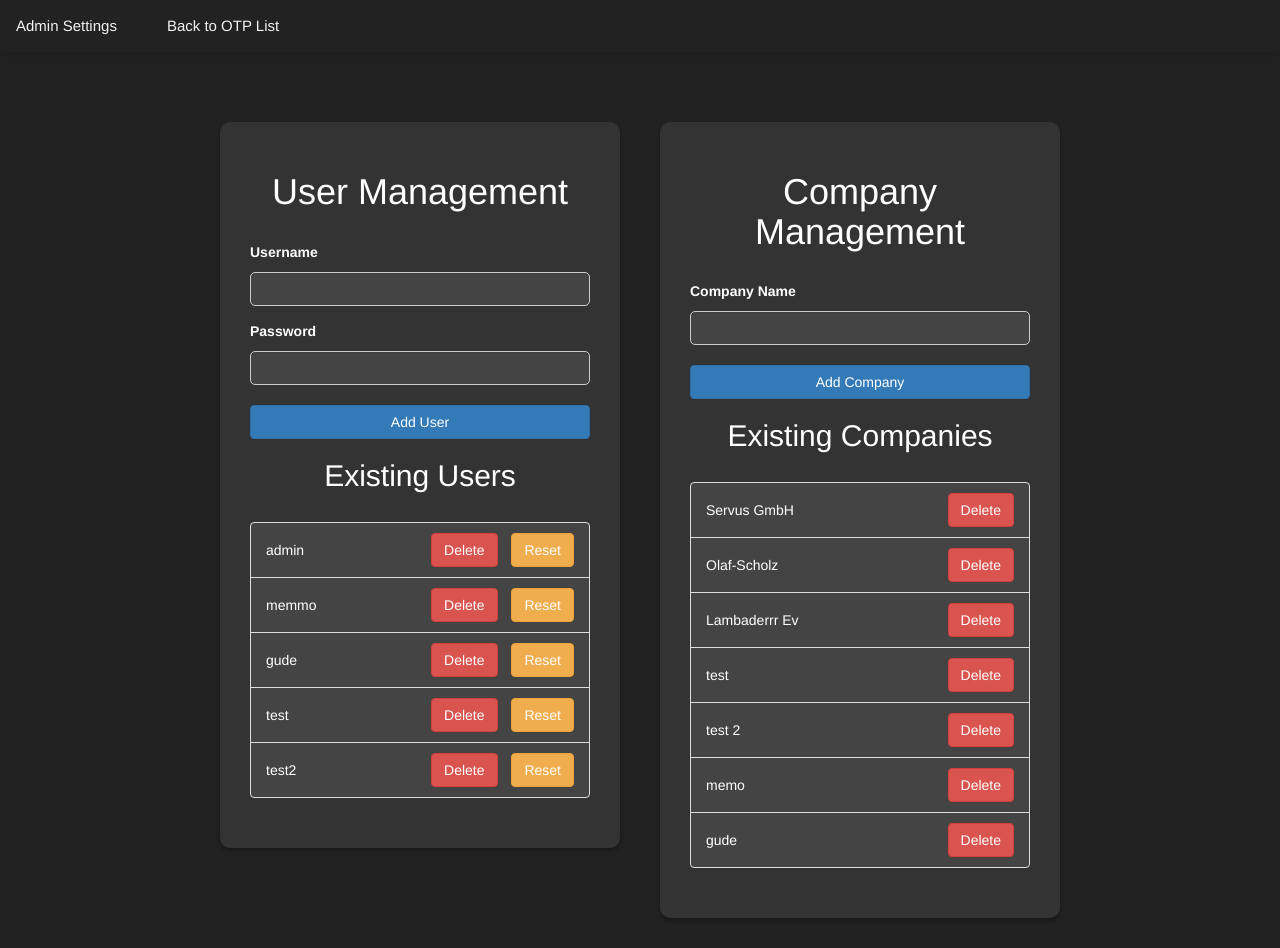
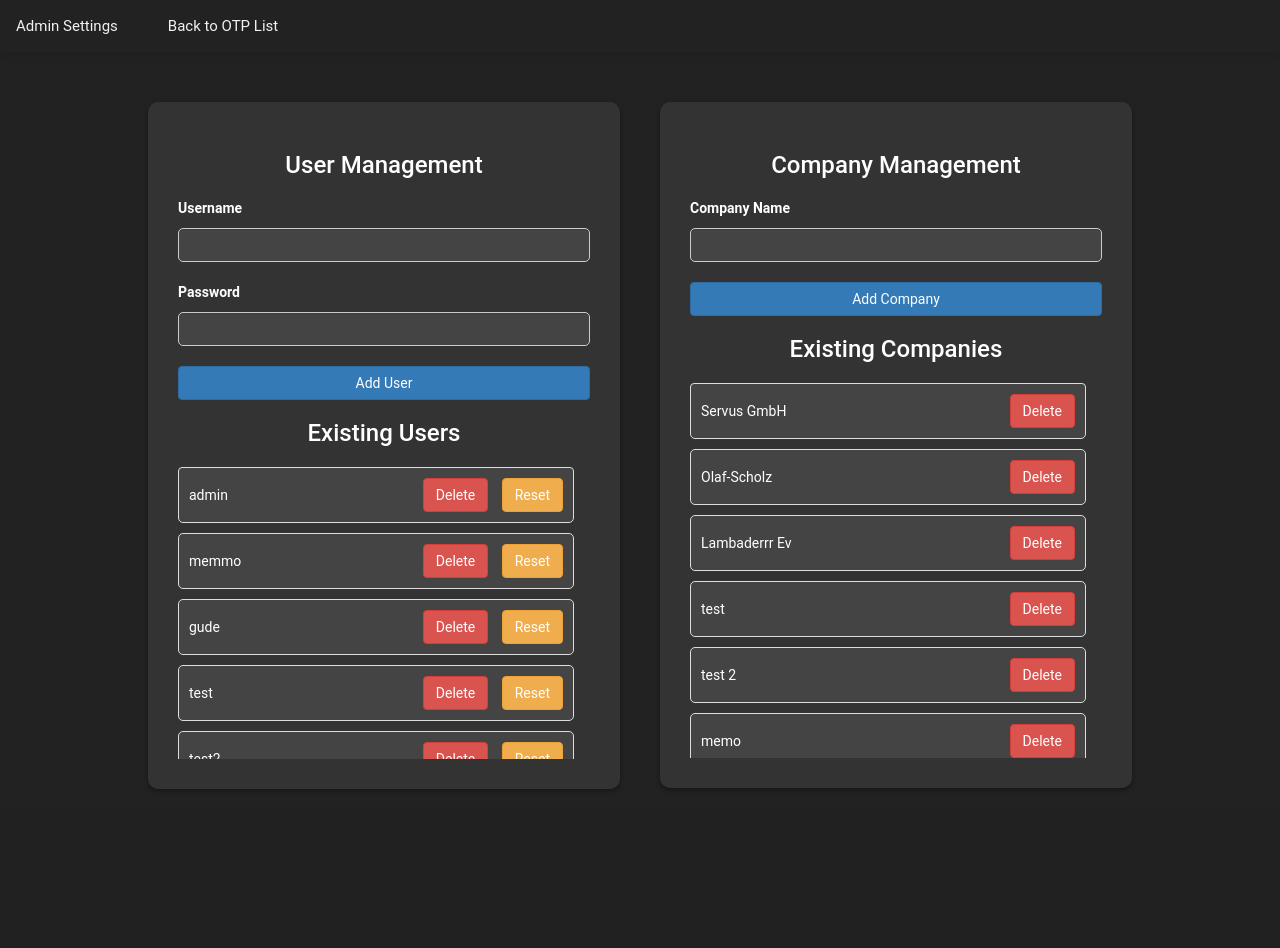
Before and after one commit to Migrim/OTP-Manager, a Flask app: page /admin/admin_settings in a window 1280 px wide. After the commit the page ends 789 px from the top, so only its background shows below. Run offline with Flask 3, Linux system fonts and the light colour scheme; a user stored in the database is signed in; data comes from the database, SQL or seed files in the repository; both versions use the stored data as it was after the commit; some libraries are stand-ins or nearby versions.

Commit message:
Changed - Settings; Add; Home; Login

```diff
--- a/app.py
+++ b/app.py
@@ -285,7 +285,7 @@ def login():
 
             return redirect(url_for('profile'))
         else:
-            flash('Invalid credentials!')
+            flash('Die Zugangsdaten konnten nicht validiert werden!')
 
     return render_template('login.html')
 
@@ -426,7 +426,6 @@ def edit(name):
     logging.error(f"OTP with name {name} not found.")
     return redirect(url_for('home'))
 
-
 @app.route('/delete_secret/<name>', methods=['POST'])
 @login_required
 def delete_secret(name):
@@ -476,7 +475,7 @@ def add():
 
     if form.validate_on_submit():
         name = form.name.data.strip()
-        secret = form.secret.data.strip()
+        secret = form.secret.data.strip().upper()
         otp_type = form.otp_type.data.lower().strip()
         refresh_time = form.refresh_time.data
         company_id = form.company.data
@@ -506,8 +505,9 @@ def add():
             logging.warning(f"User '{current_user.username}' attempted to add an OTP with invalid refresh time.")
             return redirect(url_for('add'))
 
-        if not re.fullmatch('[A-Z2-7=]{16,}', secret, re.IGNORECASE):
-            flash('Secret must be a valid base32 string with a minimum length of 16 characters.')
+        valid_base32 = re.fullmatch('[A-Z2-7=]{16,}', secret, re.IGNORECASE)
+        if not valid_base32 or len(secret) % 8 != 0:
+            flash('Secret must be a valid base32 string with a length that is a multiple of 8 characters.')
             logging.warning(f"User '{current_user.username}' attempted to add an OTP with an invalid secret.")
             return redirect(url_for('add'))
 
@@ -546,5 +546,3 @@ def add():
 
 if __name__ == '__main__':
     app.run(debug=True, port=5001, host='0.0.0.0')
-
-    #ben
--- a/templates/404.html
+++ b/templates/404.html
@@ -49,7 +49,7 @@
         <h1>404 - Page Not Found</h1>
         <p>Oops! It looks like you're lost....</p>
         <p>Return to <a href="/">Home</a> or try <a href="#" onclick="history.back()">going back</a>.</p>
-        <div class="emoji">Memmmmmooo</div>
+        <div class="emoji">Ich wars nicht...</div>
     </div>
 </body>
 </html>
--- a/templates/add.html
+++ b/templates/add.html
@@ -41,13 +41,15 @@
         <form method="POST">
             {{ form.hidden_tag() }}
             <div class="form-group">
-                {{ form.name.label }} {{ form.name(class="form-control") }}
+                {{ form.name.label }}
+                {{ form.name(class="form-control", title="Enter a unique name for the OTP secret", autofocus=true) }}
                 {% for error in form.name.errors %}
                     <span class="text-danger">{{ error }}</span>
                 {% endfor %}
             </div>
             <div class="form-group">
-                {{ form.secret.label }} {{ form.secret(class="form-control") }}
+                {{ form.secret.label }}
+                {{ form.secret(class="form-control", title="Enter a secure secret, at least 16 characters") }}
             </div>
             <div class="form-group">
                 {{ form.otp_type.label(class="form-check-label") }}
--- a/templates/admin_settings.html
+++ b/templates/admin_settings.html
@@ -6,6 +6,7 @@
         body {
             background-color: #222;
             color: #fff;
+            font-family: 'Roboto', sans-serif;
         }
         .navbar {
             box-shadow: 0 4px 8px 0 rgba(0, 0, 0, 0.1);
@@ -24,23 +25,29 @@
             justify-content: center;
             align-items: flex-start;
             flex-wrap: wrap;
-            min-height: 100vh;
-            padding-top: 50px;
+            min-height: 20vh;
+            padding-top: 10px;
         }
+
         .form-container {
-            max-width: 400px;
-            width: 100%;
+            width: calc(40% - 40px);
             padding: 30px;
             border-radius: 10px;
             box-shadow: 0 2px 5px rgba(0, 0, 0, 0.4);
             background: #333;
-            margin-bottom: 30px;
-            margin-left: 20px;
-            margin-right: 20px;
+            margin: 20px;
         }
+
         .form-title {
             text-align: center;
-            margin-bottom: 30px;
+            margin-bottom: 20px;
+            color: #fff;
+            font-size: 24px;
+        }
+        .form-group {
+            margin-bottom: 20px;
+        }
+        .form-label {
             color: #fff;
         }
         .form-control {
@@ -51,24 +58,90 @@
         .form-submit {
             margin-top: 20px;
         }
+
         .list-group-item {
             background-color: #444;
             color: #fff;
             display: flex;
-            justify-content: space-between; /* Align buttons to the right */
-            align-items: center; /* Center vertically */
+            justify-content: space-between;
+            align-items: center;
+            margin-bottom: 10px;
+            padding: 10px;
+            border-radius: 5px;
         }
         .btn-danger {
-            /* margin-left: auto;  Remove this line to align "Delete" and "Reset" buttons */
+            margin-left: auto;
         }
         .btn-warning {
-            margin-left: 10px; /* Add margin between "Delete" and "Reset" buttons */
+            margin-left: 10px;
         }
+
+        .company-list-container {
+            max-height: 375px;
+            overflow-y: auto;
+            scrollbar-width: thin;
+            scrollbar-color: #888 #333;
+            padding-right: 16px;
+        }
+
+        .company-list-container::-webkit-scrollbar {
+            width: 8px;
+        }
+        .company-list-container::-webkit-scrollbar-track {
+            background: #333;
+        }
+        .company-list-container::-webkit-scrollbar-thumb {
+            background-color: #888;
+        }
+
+        .scrollable-container {
+            max-height: 292px;
+            overflow-y: auto;
+            scrollbar-width: thin;
+            scrollbar-color: #888 #333;
+            padding-right: 16px;
+        }
+
+        .scrollable-container::-webkit-scrollbar {
+            width: 8px;
+        }
+        .scrollable-container::-webkit-scrollbar-track {
+            background: #333;
+        }
+        .scrollable-container::-webkit-scrollbar-thumb {
+            background-color: #888;
+        }
+
         .toast {
             position: fixed;
             top: 0;
             right: 0;
             z-index: 1100;
+        }
+        .animated-fade-in {
+            opacity: 0;
+            transform: translateY(20px);
+            transition: opacity 0.5s ease-in-out, transform 0.5s ease-in-out;
+        }
+
+        .form-container {
+            animation: fadeIn 1s ease-in-out;
+        }
+
+        .form-control:focus {
+            border-color: #CD5C5C;
+            box-shadow: 0 0 0 0.2rem rgba(255, 0, 0, 0.25);
+        }
+
+        @keyframes fadeIn {
+            0% {
+                opacity: 0;
+                transform: translateY(20px);
+            }
+            100% {
+                opacity: 1;
+                transform: translateY(0);
+            }
         }
     </style>
 {% endblock %}
@@ -83,6 +156,7 @@
 {% block content %}
 <div class="center-content">
     <div class="form-container">
+        <!-- User Management -->
         <h1 class="form-title">User Management</h1>
         <form method="post">
             {{ user_form.hidden_tag() }}
@@ -95,15 +169,16 @@
                 {{ user_form.password(class="form-control") }}
             </div>
             <div class="form-submit">
-                {{ user_form.submit(class="btn btn-primary btn-block form-submit", value="Add User") }} <!-- Changed button text -->
+                {{ user_form.submit(class="btn btn-primary btn-block form-submit", value="Add User") }}
             </div>
         </form>
         <h2 class="form-title">Existing Users</h2>
+        <div class="scrollable-container">
             <ul class="list-group">
                 {% for user in users %}
                     <li class="list-group-item">
                         {{ user[1] }}
-                    <div> <!-- Create a separate container for buttons -->
+                        <div>
                             <form style="display:inline;" action="{{ url_for('admin.delete_user', user_id=user[0]) }}" method="POST">
                                 <button type="submit" class="btn btn-danger">Delete</button>
                             </form>
@@ -112,6 +187,7 @@
                     </li>
                 {% endfor %}
             </ul>
+        </div>
     </div>
 
     <div class="form-container">
@@ -123,10 +199,11 @@
                 {{ company_form.name(class="form-control") }}
             </div>
             <div class="form-submit">
-                {{ company_form.submit_company(class="btn btn-primary btn-block form-submit", value="Add Company") }} <!-- Changed button text -->
+                {{ company_form.submit_company(class="btn btn-primary btn-block form-submit", value="Add Company") }}
             </div>
         </form>
         <h2 class="form-title">Existing Companies</h2>
+        <div class="company-list-container">
             <ul class="list-group">
                 {% for company in companies %}
                     <li class="list-group-item">{{ company.name }}
@@ -139,11 +216,11 @@
             </ul>
         </div>
     </div>
-
+</div>
 {% endblock %}
 
 {% block scripts %}
 <script>
-
+    // Add any custom scripts here if needed.
 </script>
 {% endblock %}
--- a/templates/profile.html
+++ b/templates/profile.html
@@ -49,7 +49,6 @@
     </div>
 
     <script>
-        // Preload the background image
         var image = new Image();
         image.src = '{{ url_for("static", filename="Background.jpg") }}';
         image.onload = function() {
@@ -70,10 +69,8 @@
             }, 500);
 
             setTimeout(function() {
-                // Stop the loading interval
                 clearInterval(loadingInterval);
 
-                // Fade out page
                 document.body.style.opacity = "0";
 
                 setTimeout(function() {
@@ -84,5 +81,3 @@
     </script>
 </body>
 </html>
-
-// BEN
```
Also changed, not shown: Static/styles/styles.css (+13 -0 lines), templates/home.html (+12 -8 lines), templates/login.html (+11 -14 lines), Static/Background.jpg, otp.db, 1 other file. Lines whose indentation alone changed are shown as unchanged.
